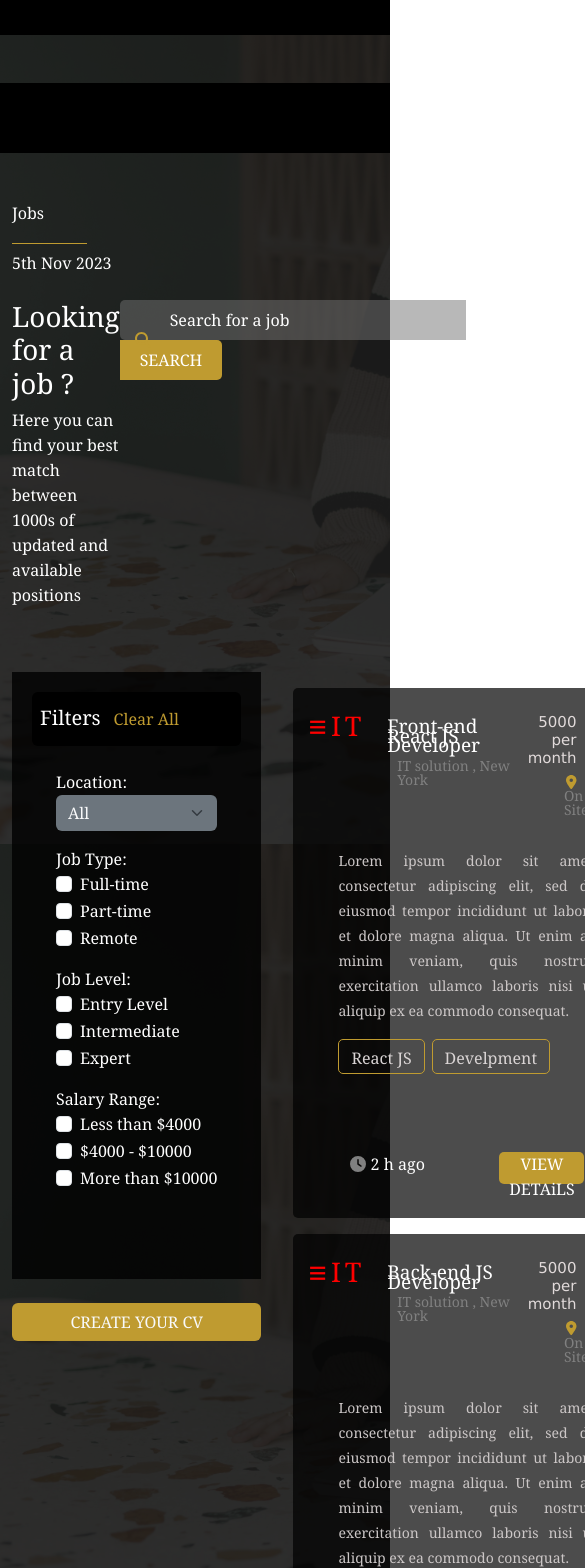
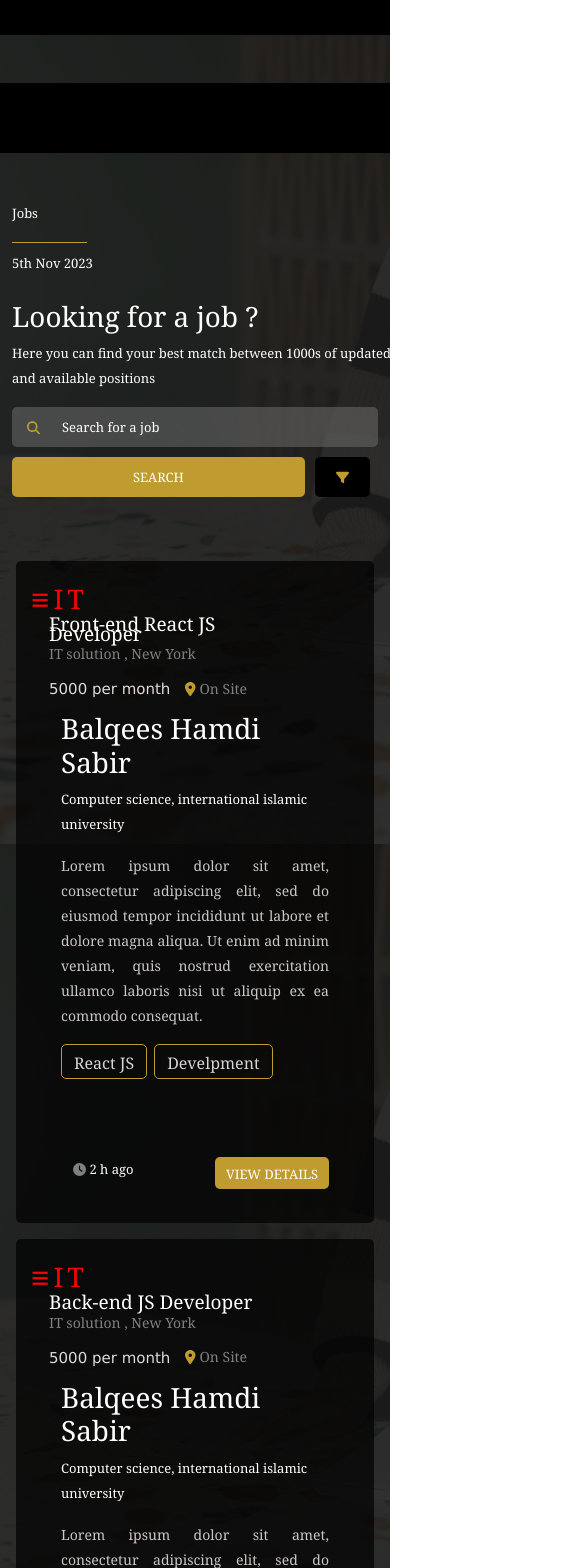
Before and after one commit to butterfly-sarah/training, a React (Create React App) app: page /jobs in a window 390 px wide. Shown: the top 1568 px of the page, 585 px wide, since content can reach past the window. Built offline with nearby package versions, Linux system fonts and the light colour scheme.

Commit message:
third10 commit

```diff
--- a/src/Pages/Jobs.js
+++ b/src/Pages/Jobs.js
@@ -2,7 +2,7 @@ import React, { useEffect, useRef, useState } from "react";
 import { FileUploader } from "react-drag-drop-files";
 import 'bootstrap/dist/css/bootstrap.css'
 import { FontAwesomeIcon } from '@fortawesome/react-fontawesome'
-import { faClock, faCloudArrowUp, faLocationDot, faMagnifyingGlass, faMapMarkedAlt } from '@fortawesome/free-solid-svg-icons'
+import { faClock, faCloudArrowUp, faFilter, faLocationDot, faMagnifyingGlass, faMapMarkedAlt } from '@fortawesome/free-solid-svg-icons'
 import '../styles/Jobsstyle.css'
 import { fontSize } from "@mui/system";
 import { Visibility } from "@mui/icons-material";
@@ -25,6 +25,7 @@ export default function Jobs(){
       var [form,setForm]=useState(false);
       var [search,setSearch]=useState("");
       var [clicked,setClicked]=useState(false);
+      var[menu,setMenu]=useState(false)
       var [file,setFile]=useState(null);
       var [currentJob,setCurrentJob]=useState({});
       var selectRef=useRef(null)
@@ -138,23 +139,26 @@ return(
       </div>
       </div>
     </div>
-    <div class="d-flex flex-row container mb-5 justify-content-between ">
-      <div class="jobLooking ">
+    <div class="d-flex container mb-5 justify-content-between head">
+      <div class="jobLooking col-12">
         <h1>Looking for a job ?</h1>
         <p>Here you can find your best match between 1000s of updated and available positions</p>
       </div>
-      <div class="searchBox flex-end">
+      <div class="searchBox justify-content-end">
         <span className="position-relative">
             <FontAwesomeIcon className="icon position-absolute" icon={faMagnifyingGlass} />
           <input placeholder="Search for a job" onChange={(e)=>{setSearch(e.target.value);setClicked(false)}}></input>
           <button type="button" onClick={()=>setClicked(true)}>SEARCH</button>
+          <button type="button" id="menu" onClick={()=>setMenu(!menu)}>
+            <FontAwesomeIcon icon={faFilter} />
+          </button>
         </span>
       </div>
     </div>
 
 
-        <div class="container filter-side d-flex bd-highlight ">
-          <div>
+        <div class="container filter-side d-flex bd-highlight p-0">
+          <div className={menu?"filter":"filter display-none"}>
             {/* //className="position-absolute" */}
             <aside class="job-filter pb-5">
               <div class="filter-head d-flex bg-black p-2 align-items-baseline rounded">
@@ -222,20 +226,22 @@ return(
             </div>
           </div>
 
-            <div class="pl-3 mx-3 flex-grow-1">
+            <div class="pl-3 flex-grow-1">
             { !details&&
             jobData.map((job,index)=>(
               <div class="div1 m-3">
                 <div class="dd-info row">
                 <div class="spn col-1 p-0 d-flex justify-content-center"><span style={{fontSize:"larger",fontWeight:"900"}}>≡</span>IT</div>
-                <div className="col-8 p-0">
+                <div className="col-md-8 col-sm-12 p-0">
                 <h2>{job.title}</h2>
                 <p>IT solution , {job.location}</p>
                 </div>
-                <div class="info2 col-3 p-0 text-end"><h5>{job.salary} per month</h5>
-                <p class="pi"> <FontAwesomeIcon icon={faLocationDot} style={{color: "#bf9b30"}} /> On Site</p>
+                <div class="info2 col-md-3 p-0 text-md-end"><h5>{job.salary} per month</h5>
+                <p id="pi"> <FontAwesomeIcon icon={faLocationDot} style={{color: "#bf9b30"}} /> On Site</p>
                 </div>
               </div>
+              <h1>Balqees Hamdi Sabir</h1>
+              <p>Computer science, international islamic university</p>
 
                 <p class="p-general">{job.data}</p>
                 <button class="btn">React JS</button>
@@ -243,8 +249,8 @@ return(
 
               <div class="view-details row d-flex m-0 mt-5  p-0">
                 <div class=" col-6"><p class="p-details "><FontAwesomeIcon icon={faClock} style={{color:"grey"}}/>  2 h ago</p></div>
-                <div className="col-6 d-flex justify-content-end">
-                <button class="btn-details" onClick={()=>handleDetails(job.id)}>VIEW DETAiLS</button>
+                <div className="col-6 d-flex justify-content-end m-0 p-0">
+                <button class="btn-details" id="detail" onClick={()=>handleDetails(job.id)}>VIEW DETAILS</button>
                 </div>
               </div>
               </div>
@@ -253,14 +259,16 @@ return(
                 <div class="div1 m-3">
                 <div class="dd-info row">
                 <div class="spn col-1 p-0 d-flex justify-content-center"><span style={{fontSize:"larger",fontWeight:"900"}}>≡</span>IT</div>
-                <div className="col-8 p-0">
+                <div className="col-md-8 col-sm-12 p-0">
                 <h2>{currentJob.title}</h2>
                 <p>IT solution , {currentJob.location}</p>
                 </div>
-                <div class="info2 col-3 p-0 text-end"><h5>{currentJob.salary} per month</h5>
-                <p class="pi"> <FontAwesomeIcon icon={faLocationDot} style={{color: "#bf9b30"}} /> On Site</p>
+                <div class="info2 col-md-3 p-0 text-md-end"><h5>{currentJob.salary} per month</h5>
+                <p id="pi"> <FontAwesomeIcon icon={faLocationDot} style={{color: "#bf9b30"}} /> On Site</p>
                 </div>
               </div>
+              <h1>Balqees Hamdi Sabir</h1>
+              <p>Computer science, international islamic university</p>
 
                 <p class="p-general">{currentJob.data}</p>
                 <button class="btn">React JS</button>
@@ -280,32 +288,34 @@ return(
               </div>
                 }
                 { form&&
-                <div class="view-details3 div1 m-3">
+                <div class="view-details3 div1 m-0">
                   <div class="dd-info row">
                 <div class="spn col-1 p-0 d-flex justify-content-center"><span style={{fontSize:"larger",fontWeight:"900"}}>≡</span>IT</div>
-                      <div className="col-8 p-0">
+                <div className="col-md-8 col-sm-12 p-0">
                 <h2>{currentJob.title}</h2>
                 <p>IT solution , {currentJob.location}</p>
                 </div>
-                      <div class="info2 col-3 p-0 text-end"><h5>{currentJob.salary} per month</h5>
-                      <p class="pi"> <FontAwesomeIcon icon={faLocationDot} style={{color: "#bf9b30"}} /> On Site</p>
+                <div class="info2 col-md-3 p-0 text-md-end"><h5>{currentJob.salary} per month</h5>
+                <p id="pi"> <FontAwesomeIcon icon={faLocationDot} style={{color: "#bf9b30"}} /> On Site</p>
                 </div>
               </div>
+              <h1>Balqees Hamdi Sabir</h1>
+              <p>Computer science, international islamic university</p>
                 <form onDragEnter={handleDrag} onSubmit={(e) => e.preventDefault()}>
                  <div class="form-group3 row">
-                  <div className="col-9">
+                  <div className="col-md-9">
                     <label for="email" class="lab1">Email</label>
                     <input type="email" class="form-control inp1" id="email"  name="email"/>
                   </div>
-                  <div className="col-3">
+                  <div className="col-md-3">
                     <label for="num"  class="lab2">Years Of Experience</label>
                     <input type="number" class="form-control inp2" id="num"  name="num"/>
                   </div>
-                  <div className="col-6">
+                  <div className="col-md-6">
                     <label for="num3"  class="lab3">Mobile Number</label>
                     <input type="number" class="form-control inp3" id="num3"  name="num3"/>
                   </div>
-                    <div className="col-8">
+                    <div className="col-md-8">
                       <label for="files" class="lab4">Uploud CV</label>
                       <div class="uploud-cv position-relative">
                       <FontAwesomeIcon icon={faCloudArrowUp} className="my-3" style={{color: "#bf9b30",display:"block",fontSize:"70px",margin:"auto"}}/>
--- a/src/styles/Jobsstyle.css
+++ b/src/styles/Jobsstyle.css
@@ -18,11 +18,15 @@
     --background-input: #ffffff1e ;
   }
   .body{
+    min-height: 100vh;
     max-width: 100vw;
     background-image: url(../assets/secondary_background.jpg);
     background-size: cover;
     background-attachment: fixed;
     position: relative;
+  }
+  #menu{
+    display: none;
   }
   .joboverlay{
     background-color: rgba(29,29,29,.9);
@@ -549,96 +553,74 @@
   line-height: 0.5em;
 }
  /****************** media query page32*************************/
-/* @media(max-width:576px )
+ @media(max-width:576px )
 {
-    .sec-jops3
-    {
-        height: 1660px;
+    body{
+        font-size:small;
+    }
+    .jobLooking {
+        width: 100vw;
+    }
+    .head{
+        flex-direction: column;
+    }
+    .filter{
+        position: absolute;
+        width: 100%;
+        background-color: #000000;
+        padding: 30px 0px;
+    }
+    .job-filter{
+        width: 100%;
+    }
+    .display-none{
+        display: none;
+    }
+    .searchBox input {
+        width: 100%;
+        margin-bottom: 10px;
+        border-radius: 5px;
+    }
+    .searchBox button{
+        display: inline-block;
+        width: 80%;
+        margin-right: 10px;
+        border-radius: 5px;
+    }
+    .searchBox .icon {
+        top: 5%;
+        transform: translateY(-5%);
+    }
+    #menu{
+        display: inline-block;
         background-color: black;
+        width: 15%;
+        margin-right: 0;
+        color: var(--primary);
     }
-    .info3
-    {
-        width: 250px;
-        height: 100px;
+    .div1 h2 {
+        margin-left: 0;
     }
-    .h-info3{
-        font-size: 20px;
+    .dd-info p {
+        margin-left: 0;
     }
-    .p-info3{
-        color: grey;
-        font-size: 15px;
+    .info2 h5 {
+        display: inline-block;
     }
-    .lab1{
-        margin-right: 40px;
-        font-size: 15px;
-        color: rgb(233, 230, 230);
+    #pi{
+        display: inline-block;
+        margin-left: 15px;
     }
-    .lab2{
-        margin-left: 35px;
-        color: rgb(233, 230, 230);
-        font-size: 13px;
+    #detail {
+        padding: 5px;
     }
-    .inp1{
-        margin-left: 0px;
-        border-radius: 5px;
-       margin-top: 10px;
-       width: 110px;
-    }
-    .inp2
-    {
-        margin-left: 10px;
-        width: 90px;
-        border-radius: 5px;
-        margin-top: 10px;
-    }
-    .lab3{
-        margin-top: 20px;
-        font-size: 15px;
-    }
-    .inp3{
-        margin-left: 2px;
-       width: 150px;
-       margin-right: 40px;
-    }
-    .lab4{
-        margin-top: 20px;
-        font-size: 18px;
-    }
-    .uploud-cv{
-        width: 250px;
-        height: 200px;
-        margin-top: 20px;
-    }
-    .i-uploud{
-        margin-top: 20px;
-        margin-bottom: 10px;
-        font-size: 60px;
-        color:rgba(211, 211, 19, 0.832) ;
-
-    }
-    .drag-drop{
-        margin-top: 20px;
-        font-size: 18px;
+    .form-control {
+        width: max-content;
     }
     .cancel{
-        width: 80px;
-        height: 35px;
-        margin-left: 10px;
+        font-size: small;
     }
     .submit{
-        width: 80px;
-        height:35px;
-        border-radius: 5px;
-        font-size: 20px;
-        margin-left: 10px;
+        font-size: small;
     }
-    .boxing-footer3{
-        width: 99%;
-        margin: auto;
-        height: 200px;
-        border: 1px solid grey;
-        margin-top: -170px;
-
-    }
-
-} */
+}
```
Lines whose indentation alone changed are shown as unchanged.
